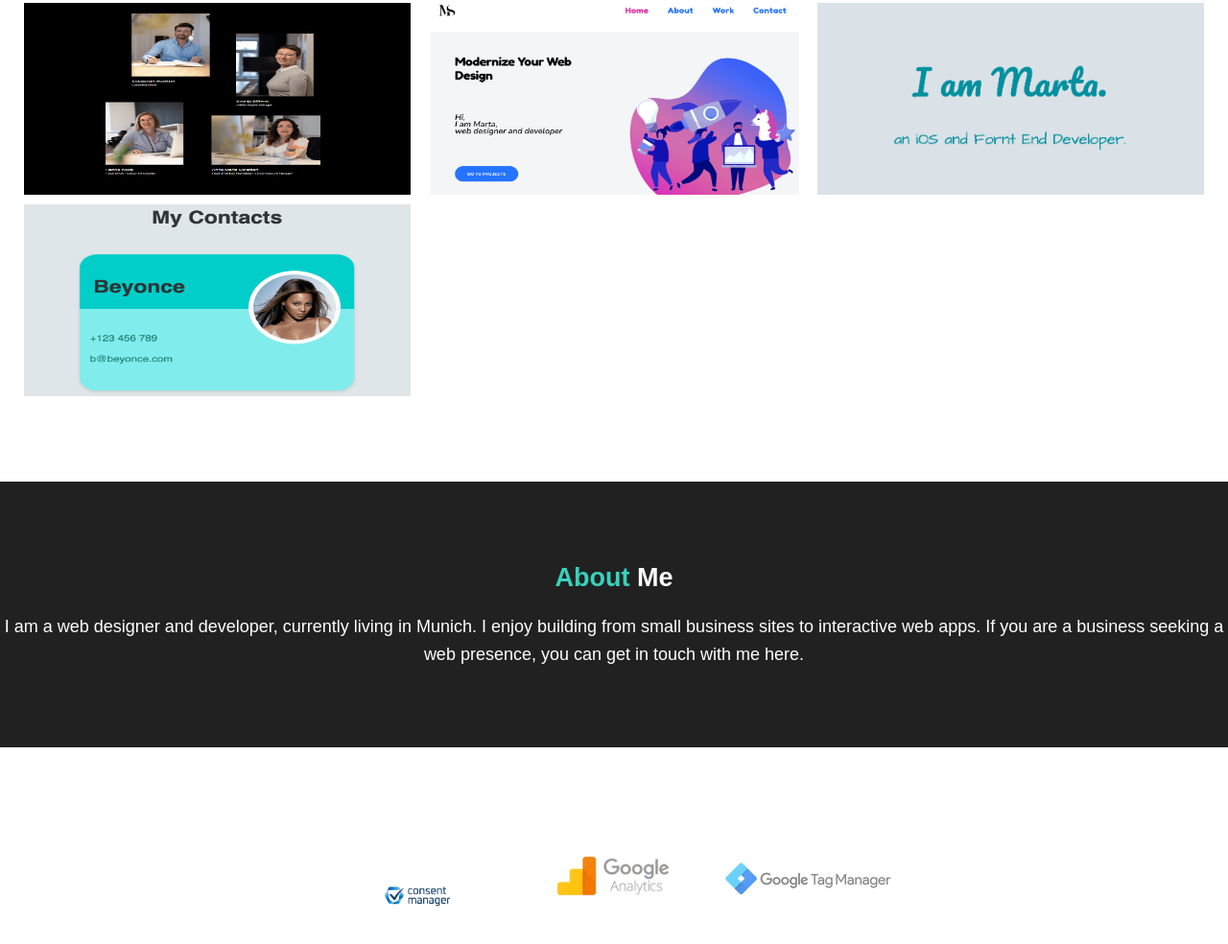
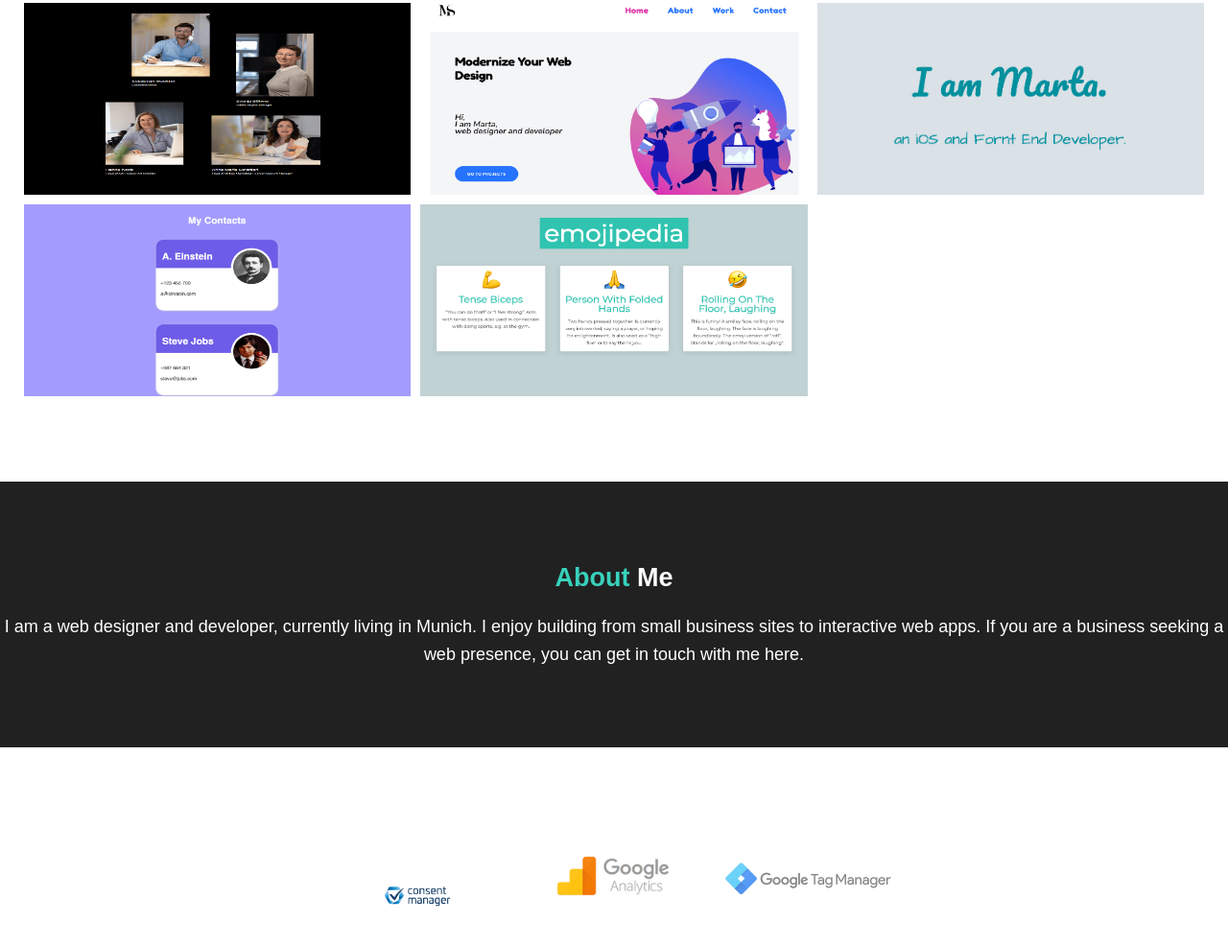
Before and after one commit to martex07/myAllProjects, a plain HTML site: page index.html in a window 1280 px wide. Shown: the part 1093-2077 px from the top of the page at 96% size. Drawn offline with Linux system fonts and the light colour scheme.

Commit message:
update myContact image and url

```diff
--- a/index.html
+++ b/index.html
@@ -46,7 +46,10 @@
             <a href="https://martex07.github.io/myPage/"><img src="./images/HTML-CSS.png" alt="HTML-CSS"  width="300" height="200"></a>
           </div>
           <div>
-            <a href=""><img src="./images/react-components.png" alt="react"  width="300" height="200"></a>
+            <a href="https://xv3z0s.csb.app/"><img src="./images/steve.png" alt="react"  width="300" height="200"></a>
+          </div>
+          <div>
+            <a href="https://u86twf.csb.app/"><img src="./images/emoji.png" alt="react"  width="300" height="200"></a>
           </div>
       </section>
 
```
Also changed, not shown: images/emoji.png (added), images/steve.png (added).
